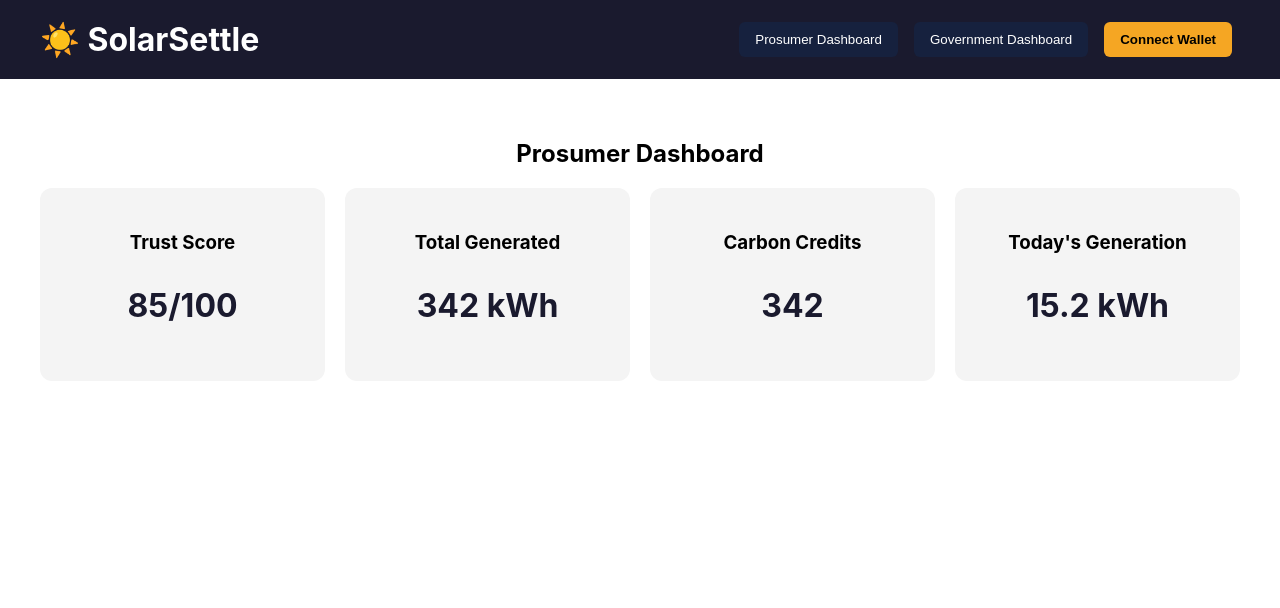
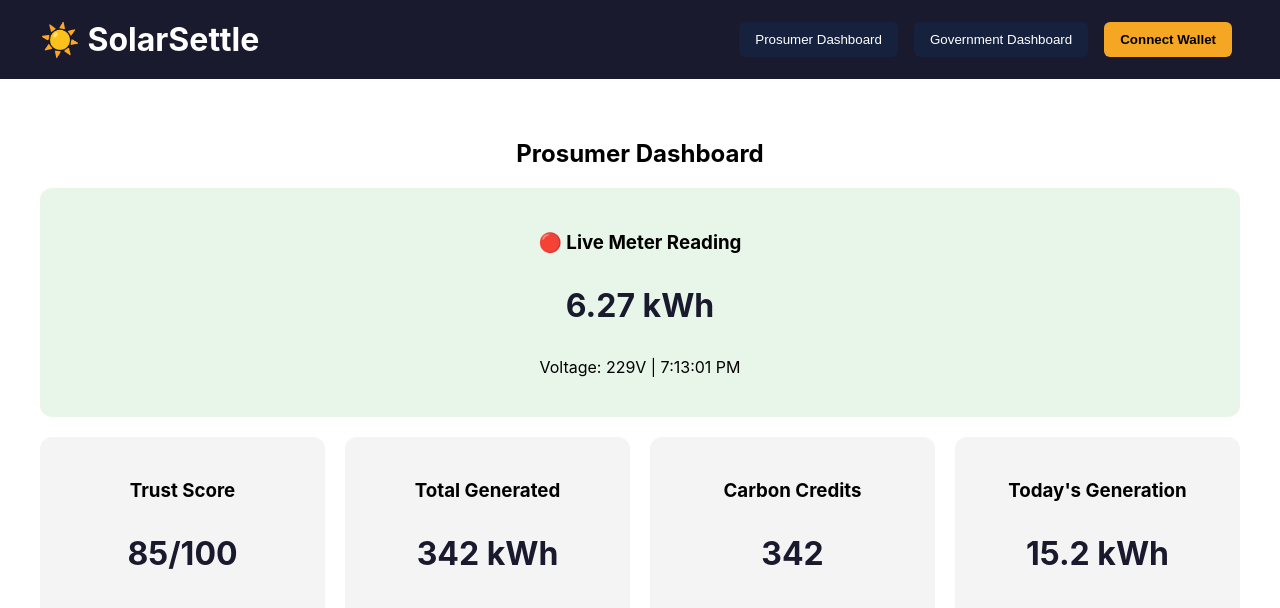
Before and after one commit to ciphernet01/solarsettle, a React (Create React App) app in the folder frontend/: page / in a window 1280 px wide. Shown: the top 608 px of the page. Built offline with nearby package versions, Linux system fonts and the light colour scheme.

Commit message:
Phase 5: Live meter simulation added

```diff
--- a/frontend/src/App.js
+++ b/frontend/src/App.js
@@ -1,18 +1,26 @@
-import React, { useState } from 'react';
+import React, { useState, useEffect } from 'react';
 import './App.css';
+import { generateReading } from './MeterSimulator';
 
 function App() {
   const [view, setView] = useState('prosumer');
   const [walletConnected, setWalletConnected] = useState(false);
   const [walletAddress, setWalletAddress] = useState('');
+  const [liveReading, setLiveReading] = useState(null);
 
-  // Mock data for now — hum baad mein blockchain se connect karenge
   const prosumerData = {
     trustScore: 85,
     totalGenerated: 342,
     carbonCredits: 342,
     todayGeneration: 15.2,
   };
+
+  useEffect(() => {
+    const interval = setInterval(() => {
+      setLiveReading(generateReading());
+    }, 5000);
+    return () => clearInterval(interval);
+  }, []);
 
   const connectWallet = async () => {
     if (window.ethereum) {
@@ -56,6 +64,18 @@ function App() {
       {view === 'prosumer' ? (
         <div style={styles.dashboard}>
           <h2>Prosumer Dashboard</h2>
+
+          {liveReading && (
+            <div style={{ ...styles.card, backgroundColor: '#e8f5e9', marginBottom: '20px' }}>
+              <h3>🔴 Live Meter Reading</h3>
+              <p style={styles.bigNumber}>{liveReading.kWh} kWh</p>
+              <p>
+                Voltage: {liveReading.voltage}V |{' '}
+                {new Date(liveReading.timestamp).toLocaleTimeString()}
+              </p>
+            </div>
+          )}
+
           <div style={styles.cardGrid}>
             <div style={styles.card}>
               <h3>Trust Score</h3>
--- /dev/null
+++ b/frontend/src/MeterSimulator.js
@@ -0,0 +1,17 @@
+// Generates realistic solar generation curve: 0 at night, peak at noon
+export function generateReading() {
+  const hour = new Date().getHours() + new Date().getMinutes() / 60;
+  const peak = 13; // 1 PM peak
+  const spread = 4;
+
+  let kWh = 20 * Math.exp(-Math.pow(hour - peak, 2) / (2 * spread * spread));
+  kWh = Math.max(0, kWh + (Math.random() * 2 - 1)); // thoda noise add karo
+
+  return {
+    meterId: 'MP-12345',
+    timestamp: new Date().toISOString(),
+    kWh: parseFloat(kWh.toFixed(2)),
+    voltage: 220 + Math.floor(Math.random() * 10),
+    status: 'active',
+  };
+}
```
